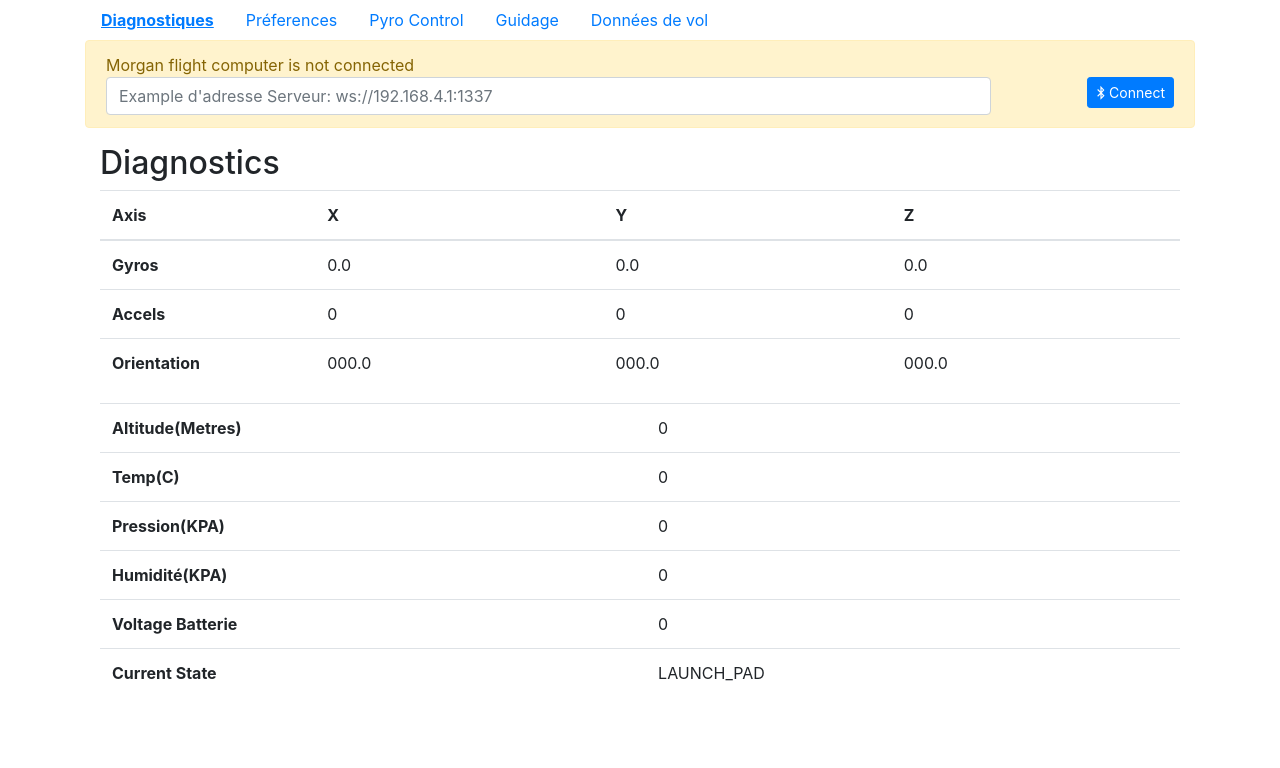
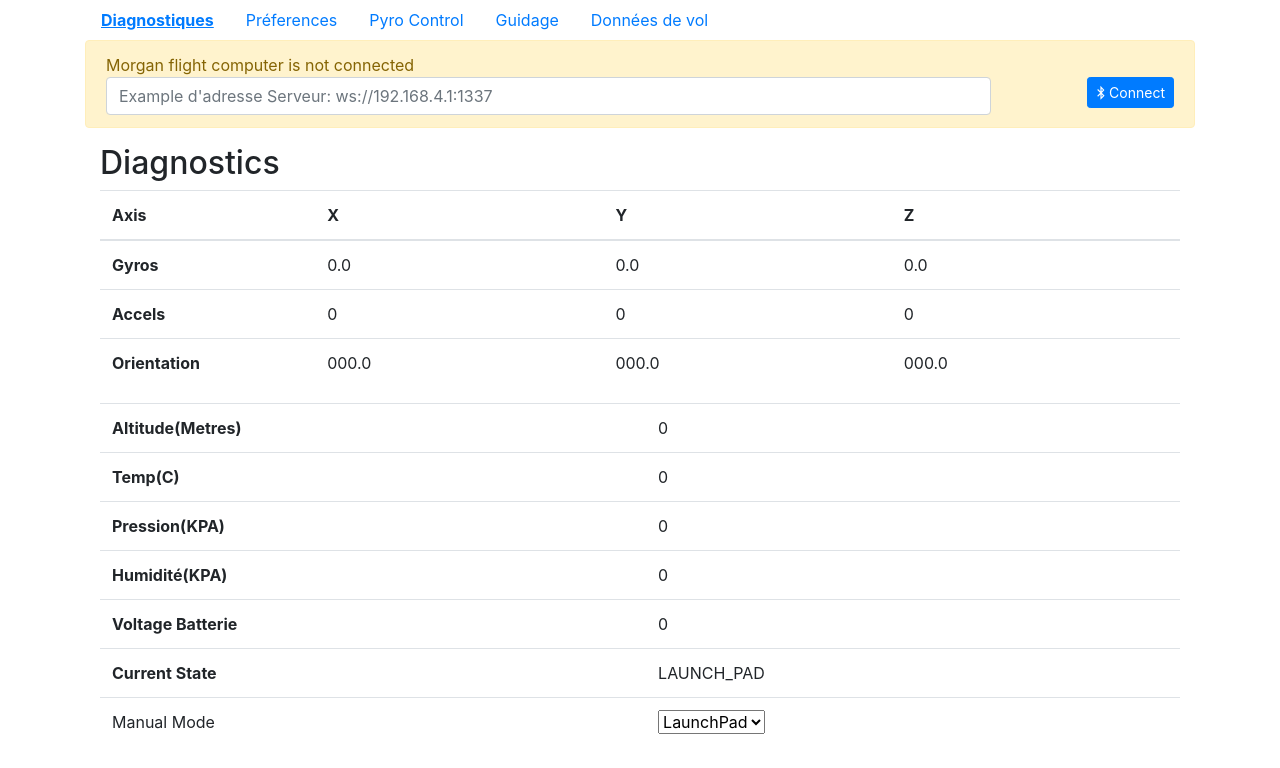
Before and after one commit to intensite/morgan-app, an Angular app: page /#/diag in a window 1280 px wide. Shown: the top 768 px of the page. Built offline with nearby package versions, Linux system fonts and the light colour scheme; what @manekinekko/angular-web-bluetooth would draw is missing.

Commit message:
debut des travaux pour l'ajout de l'etat du state macine

```diff
--- a/src/app/diag/diag.component.html
+++ b/src/app/diag/diag.component.html
@@ -58,6 +58,12 @@
         <th scope="row">Current State</th>
         <td class='diag_grid'>{{states[value.STATE]}}</td>
       </tr>
+      <tr>
+        <td class='diag_grid'>Manual Mode</td>
+        <td class='diag_grid'><select>
+          <option>LaunchPad</option>
+        </select></td>
+      </tr>
 
     </tbody>
   </table>
```
